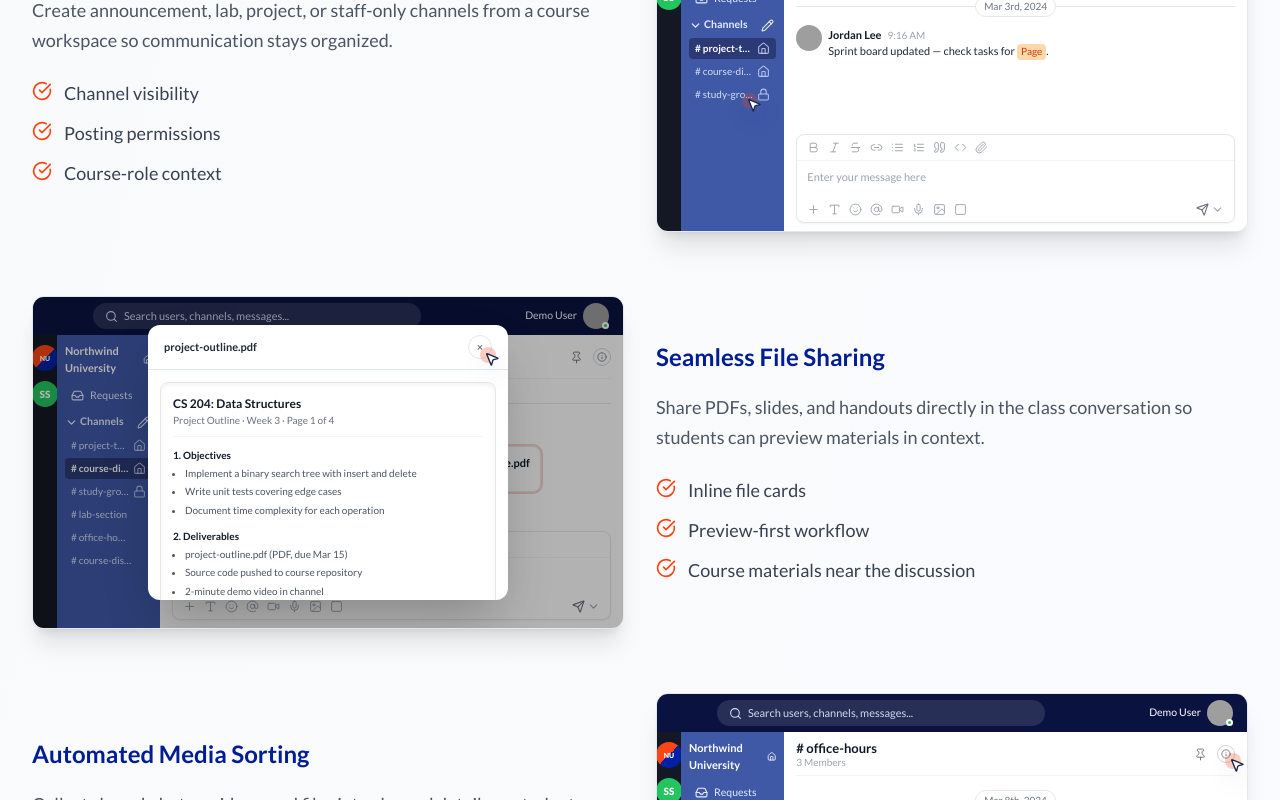
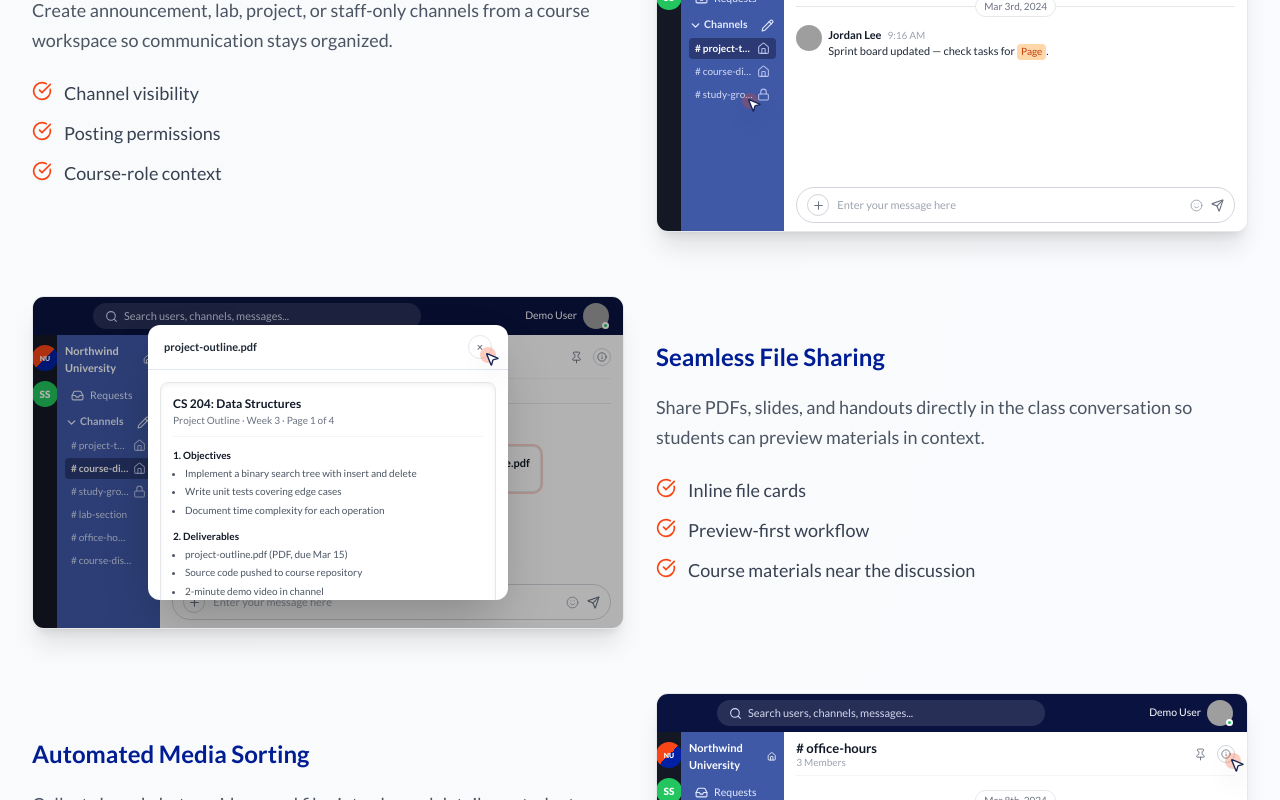
Before and after one commit to WangAlyssa/Edstream_V2, a React (Vite) app: page /Edstream_V2/features in a window 1280 px wide. Shown: the part 840-1640 px from the top of the page. Built offline with nearby package versions, Linux system fonts and the light colour scheme; grey boxes are pictures that could not be loaded.

Commit message:
Update message bar to simplified pill composer in GIFs and Guides.
Single-line input with plus attach, placeholder, emoji, and send — matching the current EdStream composer without changing any other mock UI.

Co-authored-by: Cursor <cursoragent@cursor.com>

```diff
--- a/src/components/GuideMockup.tsx
+++ b/src/components/GuideMockup.tsx
@@ -10,6 +10,7 @@ import {
   Pencil,
   Plus,
   Search,
+  Send,
   Trash2,
   X,
 } from "lucide-react";
@@ -182,13 +183,26 @@ const Sidebar = ({
   </HighlightWrap>
 );
 
+const SimpleMessageBar = ({
+  placeholder = "Enter your message here",
+  className = "",
+}: {
+  placeholder?: string;
+  className?: string;
+}) => (
+  <div className={`flex items-center gap-2 rounded-full border border-gray-300 bg-white px-2 py-1.5 text-gray-400 ${className}`}>
+    <span className="flex h-4 w-4 flex-shrink-0 items-center justify-center rounded-full border border-gray-300 text-gray-500">
+      <Plus className="h-2.5 w-2.5" strokeWidth={2} />
+    </span>
+    <span className="min-w-0 flex-1 truncate">{placeholder}</span>
+    <span className="flex-shrink-0 text-[10px] leading-none">☺</span>
+    <Send className="h-3 w-3 flex-shrink-0 text-gray-500" strokeWidth={2} />
+  </div>
+);
+
 const ChatComposer = ({ highlight, label }: { highlight: GuideHighlightId; label: string }) => (
   <HighlightWrap active={highlight === "composer"} label={label}>
-    <div className="mt-auto flex items-center gap-2 rounded-lg border border-gray-200 bg-gray-50 px-2 py-1.5 text-[8px] text-gray-400">
-      <Plus className="h-3 w-3 text-blue-600" />
-      <span className="flex-1">Type your message here...</span>
-      <span>☺</span>
-    </div>
+    <SimpleMessageBar className="mt-auto text-[8px]" />
   </HighlightWrap>
 );
 
@@ -493,10 +507,7 @@ const ThreadPanel = ({
         <p className="mt-0.5">Use the Requests tab in the course menu — not email.</p>
       </div>
       <HighlightWrap active={highlight === "thread-composer"} label={label} className="mt-auto">
-        <div className="flex items-center gap-1.5 rounded-lg border border-gray-200 bg-gray-50 px-2 py-1.5 text-[7px] text-gray-400">
-          <Plus className="h-3 w-3 text-blue-600" />
-          <span className="flex-1">Reply in thread...</span>
-        </div>
+        <SimpleMessageBar placeholder="Reply in thread..." className="text-[7px]" />
       </HighlightWrap>
     </aside>
   </HighlightWrap>
@@ -551,9 +562,7 @@ const MessageThreadScene = ({ highlight, label }: { highlight: GuideHighlightId;
       <main className="flex min-h-0 flex-col border-r border-gray-100 p-2 opacity-60">
         <div className="mb-2 text-xs font-black text-gray-800"># General</div>
         <div className="text-[8px] text-gray-500">{STUDENT}: Where should I submit an extension request?</div>
-        <div className="mt-auto flex items-center gap-1 rounded border border-gray-200 bg-gray-50 px-2 py-1 text-[7px] text-gray-400">
-          Type your message here...
-        </div>
+        <SimpleMessageBar className="mt-auto text-[7px]" />
       </main>
       <ThreadPanel highlight={highlight} label={label} />
     </div>
--- a/src/components/figma/FigmaMockParts.tsx
+++ b/src/components/figma/FigmaMockParts.tsx
@@ -388,45 +388,26 @@ export const FigmaComposer = ({
   guideHighlightId?: string;
 }) => {
   const s = scaleMap[scale];
-  const topTools = [
-    { Icon: Bold, target: undefined },
-    { Icon: Italic, target: undefined },
-    { Icon: Strikethrough, target: undefined },
-    { Icon: Link2, target: undefined },
-    { Icon: List, target: undefined },
-    { Icon: ListOrdered, target: undefined },
-    { Icon: Quote, target: undefined },
-    { Icon: Code, target: undefined },
-    { Icon: Paperclip, target: attachDemoTarget },
-  ];
-  const bottomTools = [Plus, Type, Smile, AtSign, Video, Mic, ImageIcon];
+  const barH = scale === "guide" ? "min-h-[26px] py-1" : "min-h-[34px] py-1.5";
+  const plusBtn = scale === "guide" ? "h-[18px] w-[18px]" : "h-[22px] w-[22px]";
 
   return (
     <div
-      className="mt-auto flex-shrink-0 rounded-lg border border-gray-200 bg-white shadow-sm"
+      className={`mt-auto flex flex-shrink-0 items-center gap-2 rounded-full border border-gray-300 bg-white px-2.5 ${barH}`}
       data-demo-target={demoTarget}
       {...(guideHighlightId ? { "data-guide-highlight": guideHighlightId } : {})}
     >
-      <div className="flex items-center gap-2 border-b border-gray-100 px-2.5 py-1.5">
-        {topTools.map(({ Icon, target }, i) => (
-          <span key={i} data-demo-target={target}>
-            <Icon className={`text-gray-400 ${s.composerTool}`} strokeWidth={1.75} />
-          </span>
-        ))}
-      </div>
-      <div className={`min-h-[36px] px-2.5 py-2 text-gray-400 ${s.composerText}`}>Enter your message here</div>
-      <div className="flex items-center justify-between px-2.5 py-1.5">
-        <div className="flex items-center gap-2">
-          {bottomTools.map((Icon, i) => (
-            <Icon key={i} className={`text-gray-400 ${s.composerTool}`} strokeWidth={1.75} />
-          ))}
-          <Square className={`text-gray-400 ${s.composerTool}`} strokeWidth={1.75} />
-        </div>
-        <div className="flex items-center gap-0.5" data-demo-target={sendDemoTarget}>
-          <Send className={`text-gray-500 ${s.composerTool}`} strokeWidth={2} />
-          <ChevronDown className={`text-gray-400 ${s.composerTool}`} strokeWidth={2} />
-        </div>
-      </div>
+      <span
+        className={`flex flex-shrink-0 items-center justify-center rounded-full border border-gray-300 text-gray-500 ${plusBtn}`}
+        data-demo-target={attachDemoTarget}
+      >
+        <Plus className={s.composerTool} strokeWidth={2} />
+      </span>
+      <span className={`min-w-0 flex-1 truncate text-gray-400 ${s.composerText}`}>Enter your message here</span>
+      <Smile className={`flex-shrink-0 text-gray-400 ${s.composerTool}`} strokeWidth={1.75} />
+      <span className="flex flex-shrink-0 items-center" data-demo-target={sendDemoTarget}>
+        <Send className={`text-gray-500 ${s.composerTool}`} strokeWidth={2} />
+      </span>
     </div>
   );
 };
```
